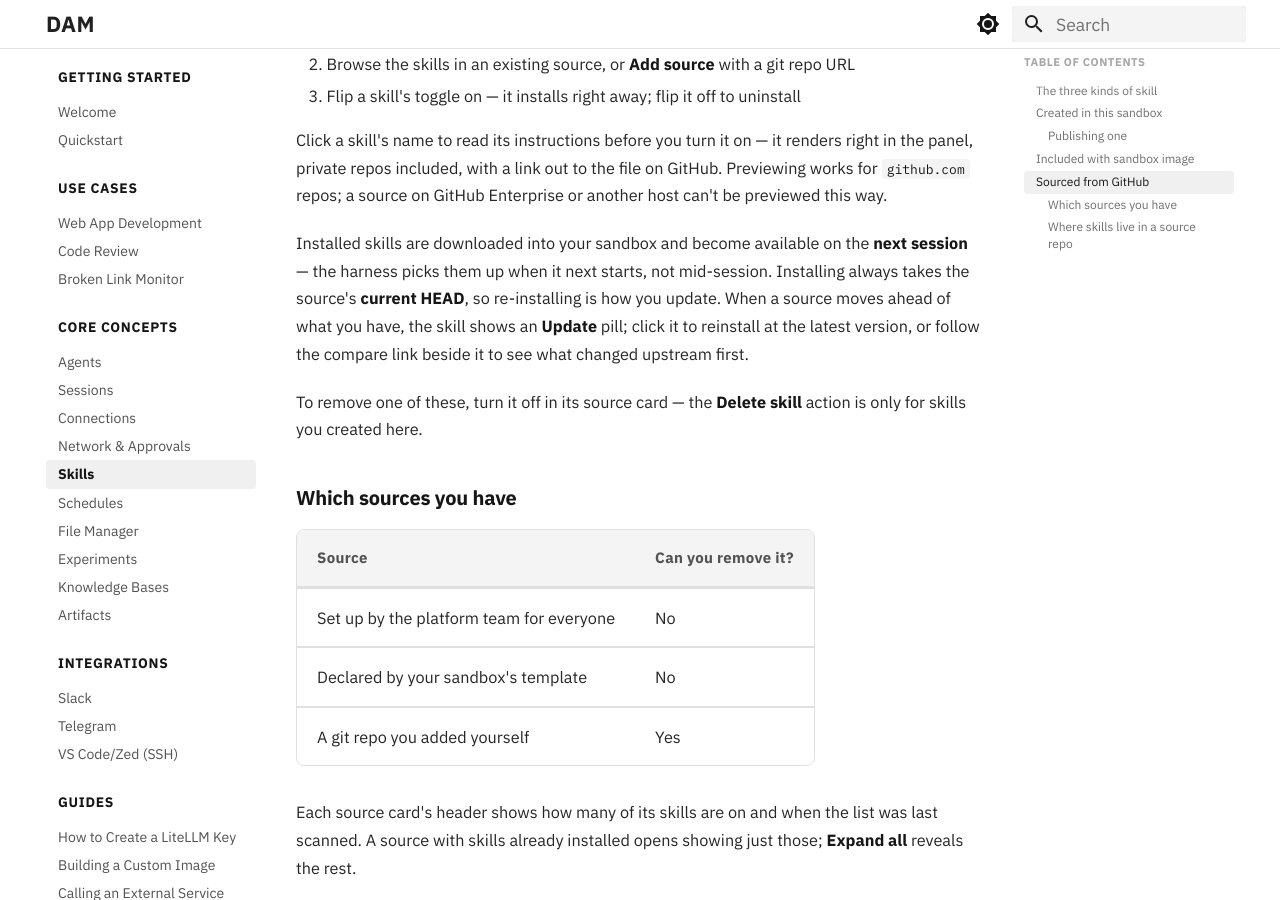
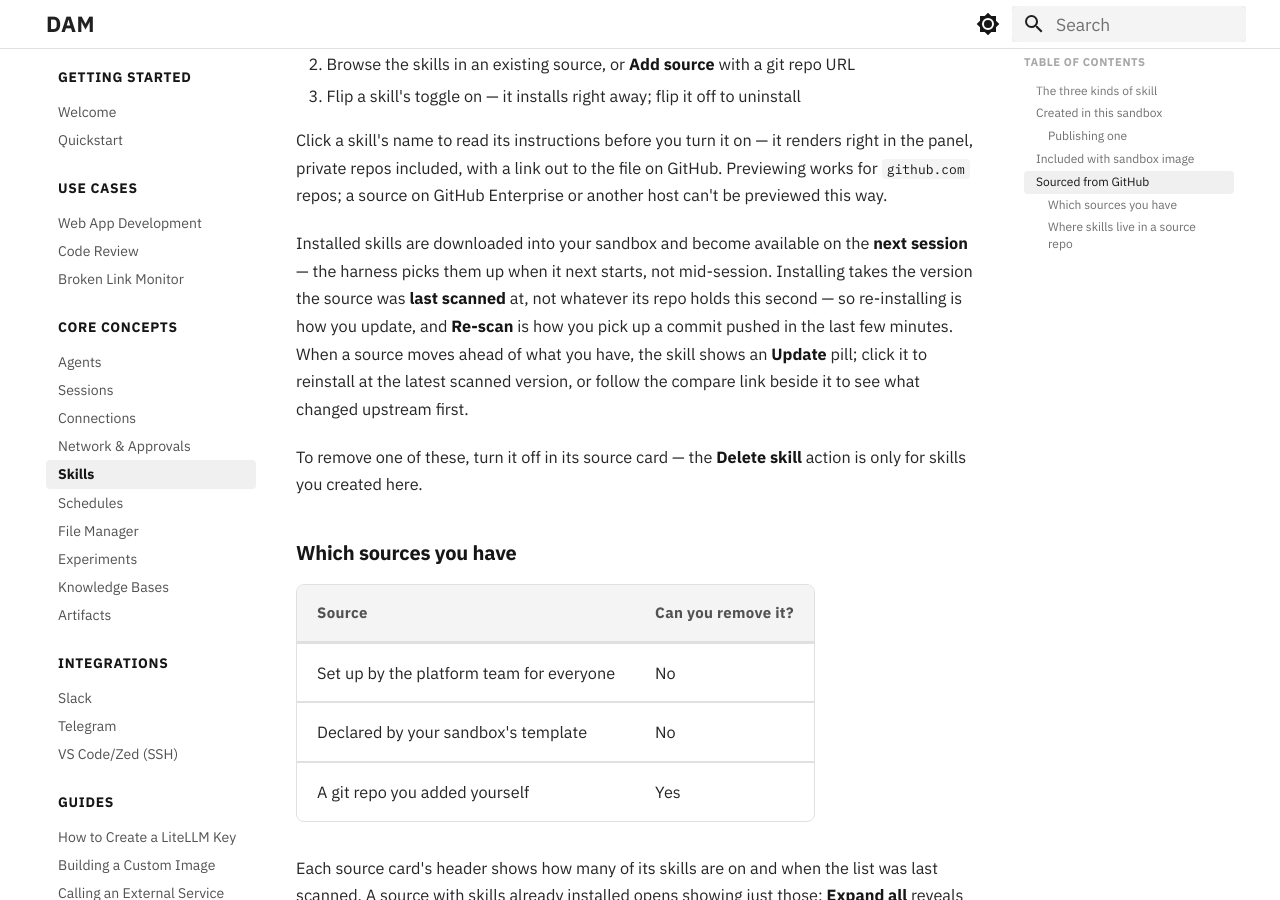
Before and after one commit to dam-agents/docs, an MkDocs documentation site: the page built from docs/core-concepts/skills.md, in a window 1280 px wide and 900 px high, scrolled down 2952 px. Built offline with MkDocs 1.6.1 and Material for MkDocs 9.7.7, drawn with Linux system fonts in a browser that asks for light colours.

Commit message:
docs: correct 2 claims verified wrong at v0.2.13 (#74)
Both are corrections — the site was stating something the released code
contradicts. No additions.

1. skills.md: installing did not take the source's "current HEAD".
   The UI sends the version from the cached scan
   (packages/ui/src/modules/sandboxes/hooks/use-skills-surface.ts:259,
   `version: skill.version`) and the server pins the ref to exactly that
   value (modules/skills/services/skills-service.ts:642). The scan behind
   it is cached for 5 minutes
   (modules/skills/infrastructure/scan-cache.ts:3, CACHE_TTL_MS), with one
   process-wide instance (modules/skills/compose.ts:32). So a commit pushed
   moments ago is not what installs; Re-scan invalidates the entry
   (skills-service.ts:804) and is the way to pick it up.

2. sessions.md: network approvals do not "keep waiting" in the Inbox.
   The hold is bounded by approvalHoldSeconds, default 1800
   (packages/api-server/src/config.ts:162,
   deploy/helm/platform/values.yaml:647). On expiry the gate settles the
   request as denied (modules/approvals/services/ext-authz-gate.ts:241,
   "hold-expired") and the sweeper flips the row to `expired`
   (modules/approvals/services/delivery-sweeper.ts:76-80). The row stays
   visible in the Inbox, but in a terminal state.

network-access.md:69 already documents the 30-minute window and the
automatic deny correctly, so the sibling page needed no change.

Verified at tag v0.2.13 (b36e6b273bfd5ad019d533fb0114beda01fd9b3c).
mkdocs build --strict passes.

Assisted-by: Claude claude-fable-5 <noreply@anthropic.com>

```diff
--- a/docs/core-concepts/skills.md
+++ b/docs/core-concepts/skills.md
@@ -95,10 +95,11 @@ private repos included, with a link out to the file on GitHub. Previewing works
 repos; a source on GitHub Enterprise or another host can't be previewed this way.
 
 Installed skills are downloaded into your sandbox and become available on the **next session** — the
-harness picks them up when it next starts, not mid-session. Installing always takes the source's
-**current HEAD**, so re-installing is how you update. When a source moves ahead of what you have, the
-skill shows an **Update** pill; click it to reinstall at the latest version, or follow the compare
-link beside it to see what changed upstream first.
+harness picks them up when it next starts, not mid-session. Installing takes the version the source
+was **last scanned** at, not whatever its repo holds this second — so re-installing is how you
+update, and **Re-scan** is how you pick up a commit pushed in the last few minutes. When a source
+moves ahead of what you have, the skill shows an **Update** pill; click it to reinstall at the latest
+scanned version, or follow the compare link beside it to see what changed upstream first.
 
 To remove one of these, turn it off in its source card — the **Delete skill** action is only for
 skills you created here.
```
Also changed, not shown: docs/core-concepts/sessions.md (+2 -1 lines).
